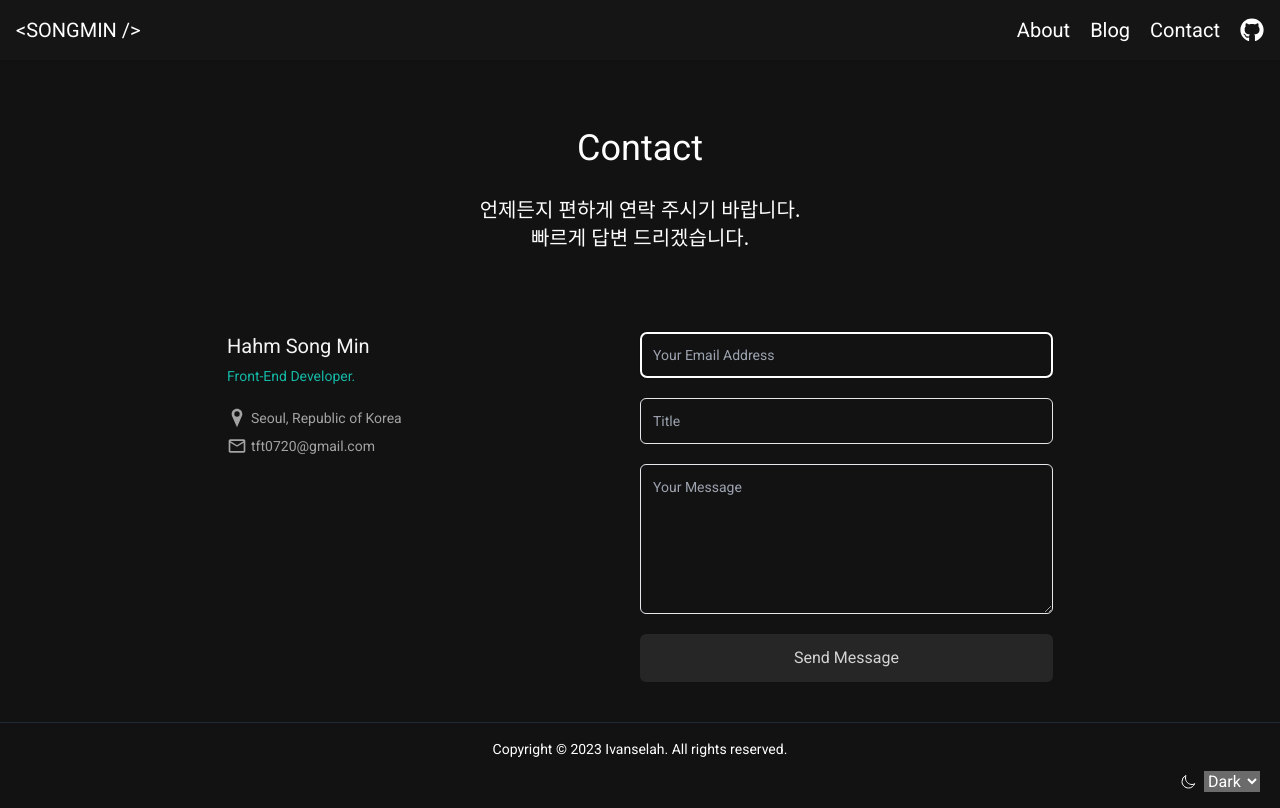
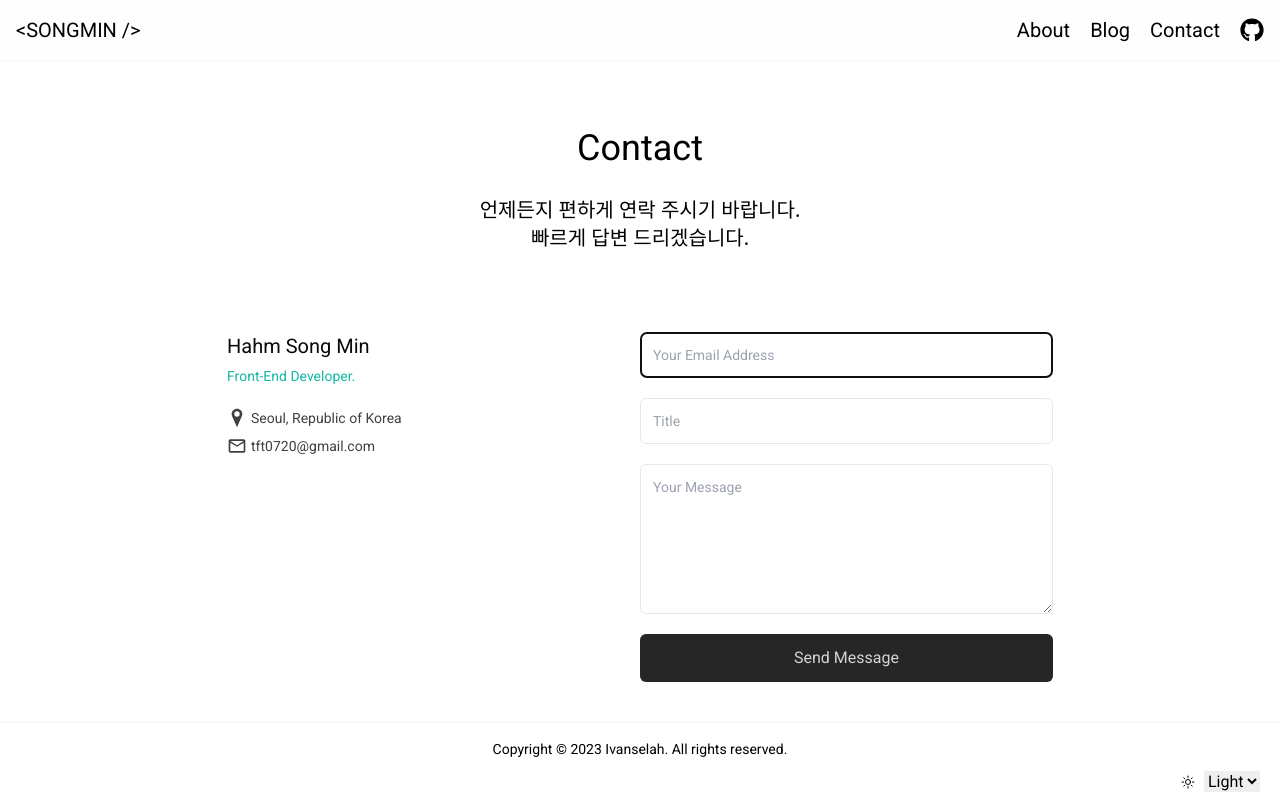
Before and after one commit to ivanselah/ivanselah.com, a Next.js app: page /contact in a window 1280 px wide. Built offline with nearby package versions, Linux system fonts and the light colour scheme.

Commit message:
fix: post 새로고침시 theme 깜빡임 수정

```diff
--- a/src/app/posts/[slug]/page.tsx
+++ b/src/app/posts/[slug]/page.tsx
@@ -46,10 +46,3 @@ export default async function PostPage({ params: { slug } }: PostPageProps) {
     </>
   );
 }
-
-export async function generateStaticParams() {
-  const posts = await getAllPublicPosts();
-  return posts.map(post => ({
-    slug: post.path,
-  }));
-}
--- a/src/app/rootProviders.tsx
+++ b/src/app/rootProviders.tsx
@@ -1,7 +1,7 @@
 'use client';
-import { useEffect } from 'react';
+import { useLayoutEffect, useEffect } from 'react';
 
-import { ThemeProvider } from 'next-themes';
+import { ThemeProvider, useTheme } from 'next-themes';
 import { homeBody } from '@/config';
 
 import Footer from '@/components/Footer';
@@ -12,7 +12,16 @@ type Props = {
 };
 
 export default function RootProviders({ children }: Props) {
+  const { theme, setTheme } = useTheme();
   const { isMatch } = useCheckPathname({ targetPathname: '/' });
+
+  useLayoutEffect(() => {
+    const previousThemeMode = window.localStorage.getItem('theme');
+    const themeMode = previousThemeMode ?? 'light';
+    window.localStorage.setItem('theme', themeMode);
+    console.log(themeMode);
+    setTheme(themeMode);
+  }, [theme, setTheme]);
 
   useEffect(() => {
     const htmlElement = document.querySelector('html');
@@ -40,7 +49,7 @@ export default function RootProviders({ children }: Props) {
       className="bgStyle flex flex-col max-w-screen-xl mx-auto bg-transparent"
     >
       <div id="stars" style={isMatch ? undefined : { display: 'none' }} />
-      <ThemeProvider attribute="class" defaultTheme="dark" enableSystem={false}>
+      <ThemeProvider attribute="class" defaultTheme="light" enableSystem={false}>
         {children}
         {!isMatch && <Footer />}
       </ThemeProvider>
--- a/src/components/Header.tsx
+++ b/src/components/Header.tsx
@@ -13,7 +13,7 @@ export default function Header() {
     <header
       className={CommonUtils.combineClassName(
         'fixed top-0 left-0 right-0 z-10',
-        isRootPathMatch ? 'bg-transparent' : 'bg-neutral-100/[0.9] shadow-sm dark:bg-neutral-900/[0.9]',
+        isRootPathMatch ? 'bg-transparent' : 'bg-neutral-50/[0.3] backdrop-blur-sm shadow-sm dark:bg-neutral-900/[0.9]',
       )}
     >
       <div className="max-w-[1300px] mx-auto flex justify-between items-center p-4 max-[360px]:p-2">
```
